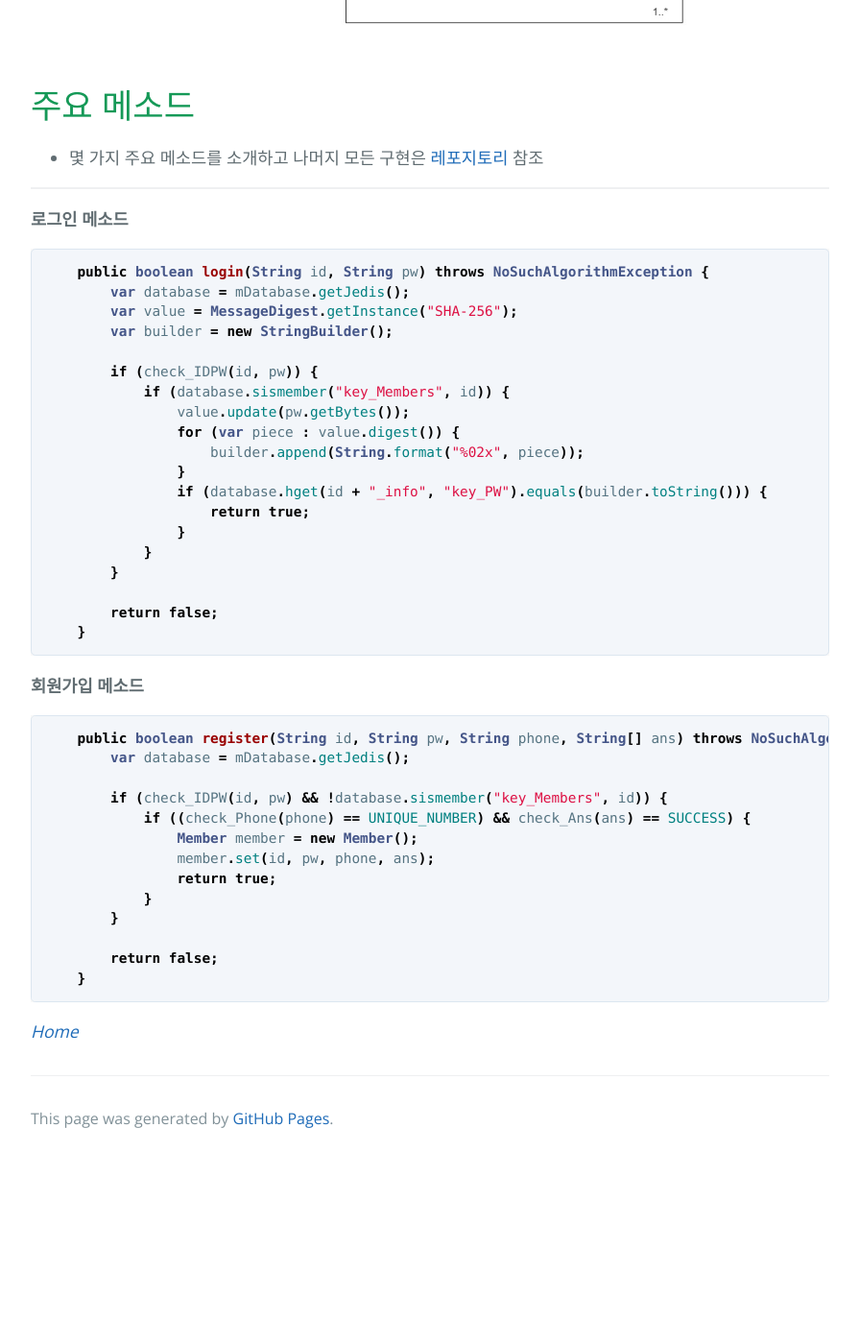
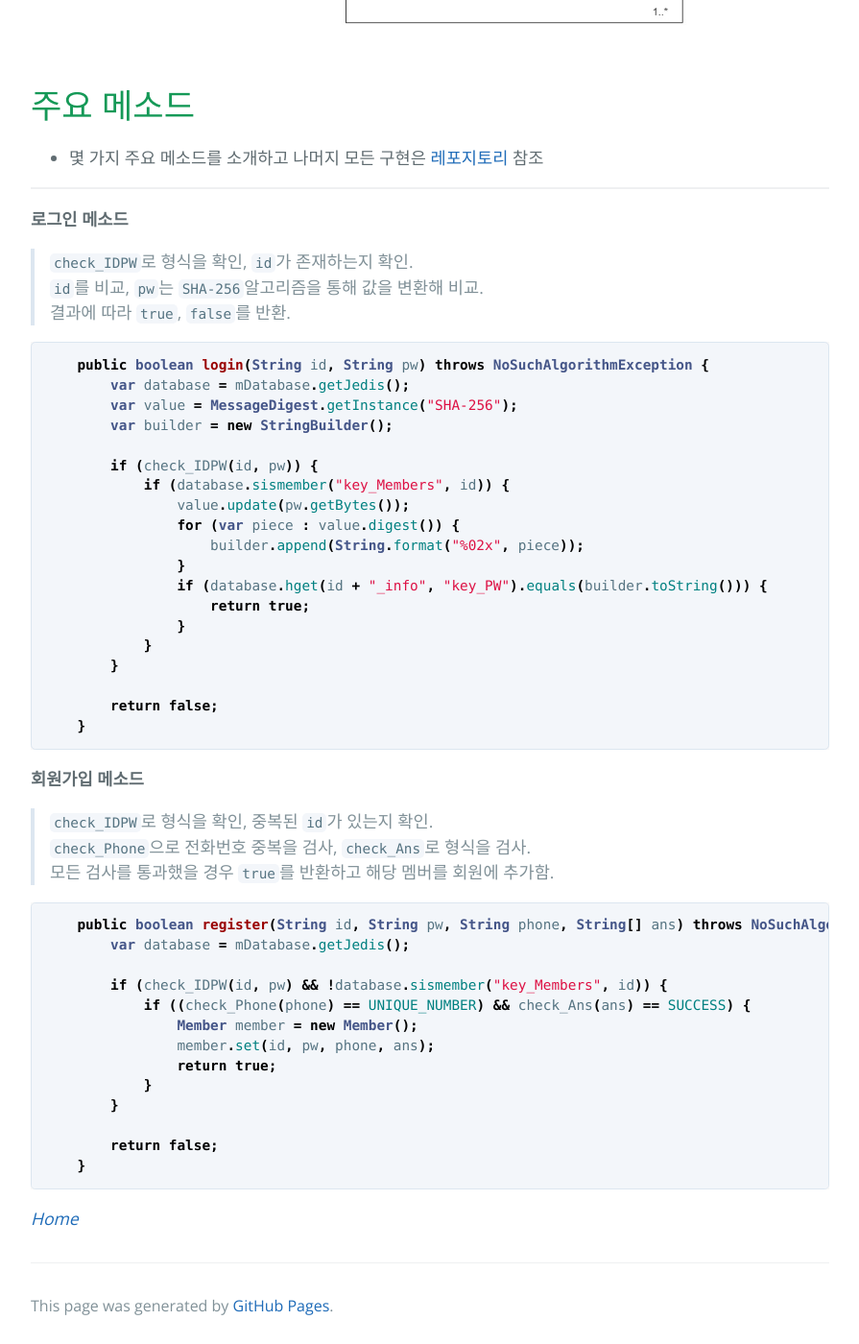
Before and after one commit to tiktaalik7/tiktaalik7.github.io, a Jekyll site: the page built from project-001-Login_Service.md, in a window 1280 px wide and 1400 px high, scrolled down 5890 px. Shown: the whole window at 96% size, without its empty margins (192-1087 px from the left). Built offline with Jekyll 4.4.1, drawn with Linux system fonts in a browser that asks for light colours; before the commit the page ends 7099 px from its top, so only the background shows below that.

Commit message:
write login service project

````diff
--- a/project-001-Login_Service.md
+++ b/project-001-Login_Service.md
@@ -181,6 +181,9 @@ public Jedis getJedis() {
 ***
 
 **로그인 메소드**
+> `check_IDPW`로 형식을 확인, `id`가 존재하는지 확인.
+> `id`를 비교, `pw`는 `SHA-256`알고리즘을 통해 값을 변환해 비교.
+> 결과에 따라 `true`, `false`를 반환.
 
 ```java
     public boolean login(String id, String pw) throws NoSuchAlgorithmException {
@@ -205,6 +208,10 @@ public Jedis getJedis() {
 ```
 
 **회원가입 메소드**
+> `check_IDPW`로 형식을 확인, 중복된 `id`가 있는지 확인.
+> `check_Phone`으로 전화번호 중복을 검사, `check_Ans`로 형식을 검사.
+> 모든 검사를 통과했을 경우 `true`를 반환하고 해당 멤버를 회원에 추가함.
+
 
 ```java
     public boolean register(String id, String pw, String phone, String[] ans) throws NoSuchAlgorithmException {
````
